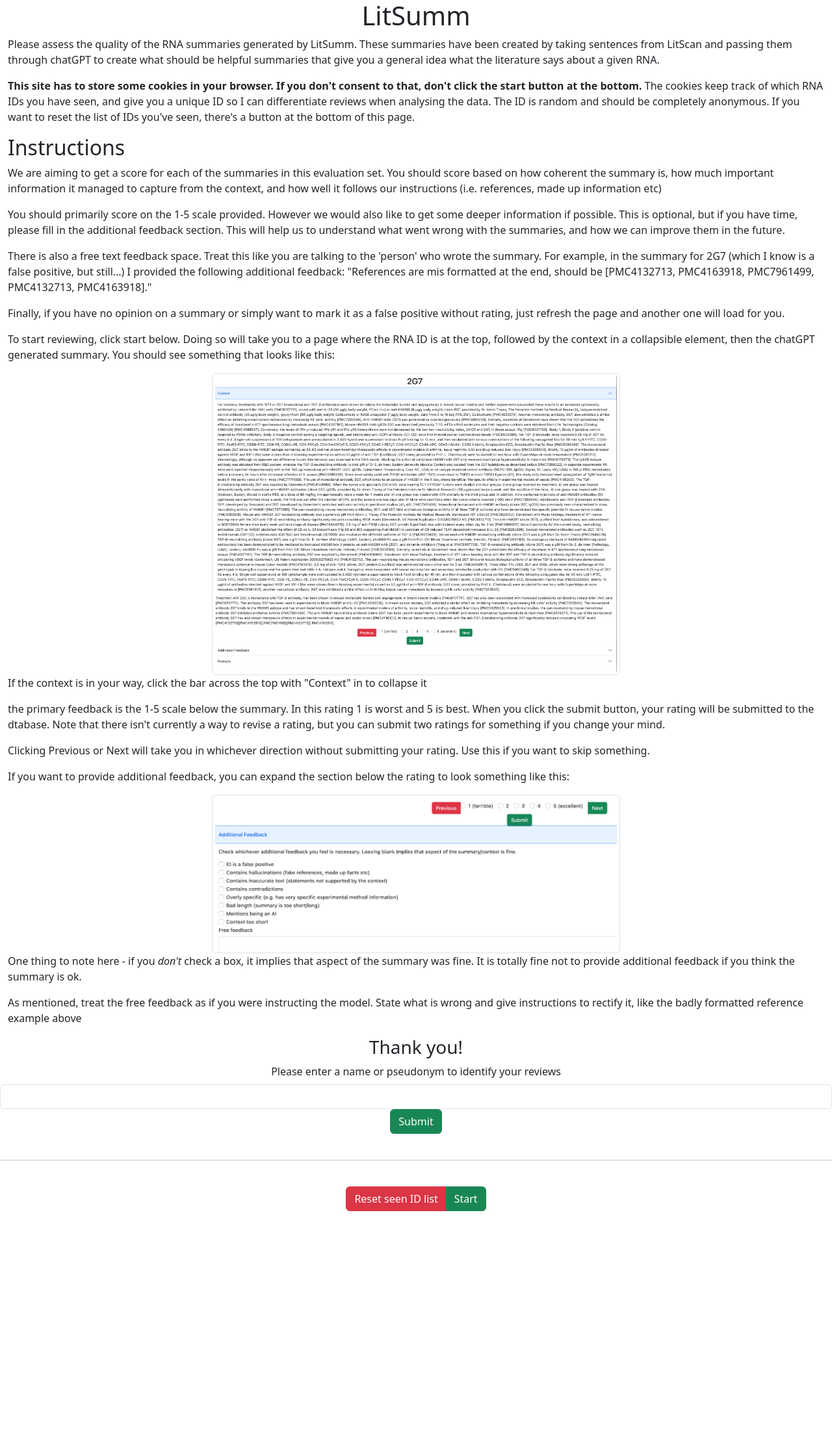
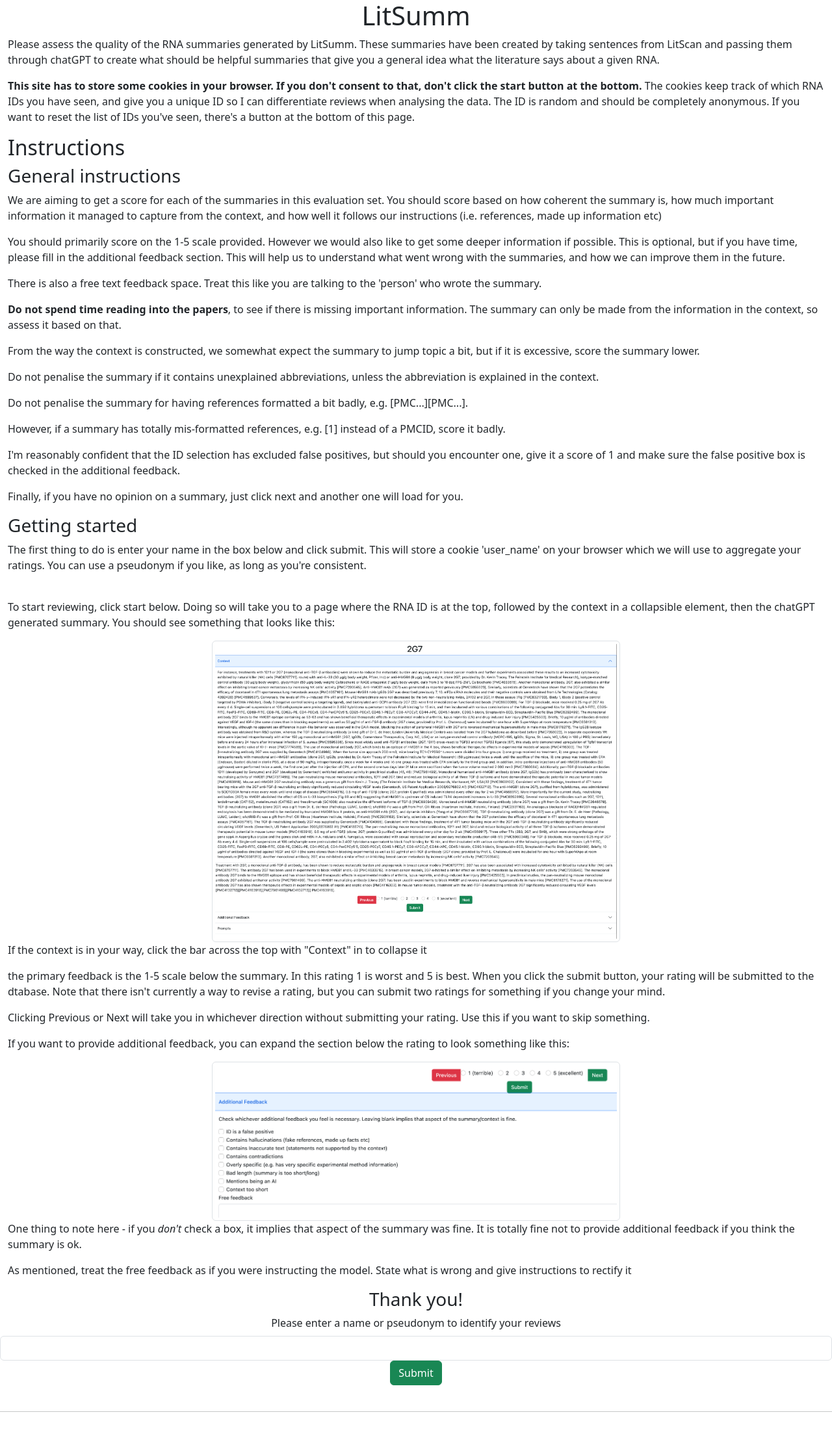
Before and after one commit to RNAcentral/litscan-summarization, a Flask app: page / in a window 1280 px wide. Shown: the top 2207 px of the page at 65% size. Before the commit the page ends 1864 px from the top, so only its background shows below. Run offline with Flask 2, Linux system fonts and the light colour scheme; parts of the project's set-up code (start-up, migrations or seed data) failed here and were passed over; some libraries are stand-ins or nearby versions.

Commit message:
Update evaluation instructions

```diff
--- a/evaluate/app/templates/intro.html
+++ b/evaluate/app/templates/intro.html
@@ -12,10 +12,21 @@
         If you want to reset the list of IDs you've seen, there's a button at the bottom of this page.</p>
 
     <h2>Instructions</h2>
+    <h3>General instructions</h3>
     <p>We are aiming to get a score for each of the summaries in this evaluation set. You should score based on how coherent the summary is, how much important information it managed to capture from the context, and how well it follows our instructions (i.e. references, made up information etc)</p>
-    <p>You should primarily score on the 1-5 scale provided. However we would also like to get some deeper information if possible. This is optional, but if you have time, please fill in the additional feedback section. This will help us to understand what went wrong with the summaries, and how we can improve them in the future.</p>
-    <p>There is also a free text feedback space. Treat this like you are talking to the 'person' who wrote the summary. For example, in the summary for 2G7 (which I know is a false positive, but still...) I provided the following additional feedback: "References are mis formatted at the end, should be [PMC4132713, PMC4163918, PMC7961499, PMC4132713, PMC4163918]." </p>
-    <p>Finally, if you have no opinion on a summary or simply want to mark it as a false positive without rating, just refresh the page and another one will load for you.</p>
+    <p>You should primarily score on the 1-5 scale provided. However we would also like to get some deeper information if possible. This is optional, but if you have time, please fill in the additional feedback section.
+        This will help us to understand what went wrong with the summaries, and how we can improve them in the future.</p>
+    <p>There is also a free text feedback space. Treat this like you are talking to the 'person' who wrote the summary.</p>
+    <p><b>Do not spend time reading into the papers</b>, to see if there is missing important information. The summary can only be made from the information in the context, so assess it based on that.</p>
+    <p>From the way the context is constructed, we somewhat expect the summary to jump topic a bit, but if it is excessive, score the summary lower.</p>
+    <p>Do not penalise the summary if it contains unexplained abbreviations, unless the abbreviation is explained in the context.</p>
+    <p>Do not penalise the summary for having references formatted a bit badly, e.g. [PMC...][PMC...].</p>
+    <p>However, if a summary has totally mis-formatted references, e.g. [1] instead of a PMCID, score it badly.</p>
+    <p>I'm reasonably confident that the ID selection has excluded false positives, but should you encounter one, give it a score of 1 and make sure the false positive box is checked in the additional feedback.</p>
+    <p>Finally, if you have no opinion on a summary, just click next and another one will load for you.</p>
+    <h3>Getting started</h3>
+    <p>The first thing to do is enter your name in the box below and click submit. This will store a cookie 'user_name' on your browser which we will use to aggregate your ratings. You can use a pseudonym if you like, as long as you're consistent.</p>
+    <br>
     <p>To start reviewing, click start below. Doing so will take you to a page where the RNA ID is at the top, followed by the context in a collapsible element, then the chatGPT generated summary. You should see something that looks like this:</p>
     <div class="text-center">
         <img src="{{url_for('static', filename='Screen1.png')}}" class="img-thumbnail" style="max-width: 50%">
@@ -28,7 +39,7 @@
         <img src="{{url_for('static', filename='Screen2.png')}}" class="img-thumbnail" style="max-width: 50%">
     </div>
     <p>One thing to note here - if you <i>don't</i> check a box, it implies that aspect of the summary was fine. It is totally fine not to provide additional feedback if you think the summary is ok.</p>
-    <p>As mentioned, treat the free feedback as if you were instructing the model. State what is wrong and give instructions to rectify it, like the badly formatted reference example above</p>
+    <p>As mentioned, treat the free feedback as if you were instructing the model. State what is wrong and give instructions to rectify it</p>
 
     <h3 class="text-center">Thank you!</h3>
 </div>
```
